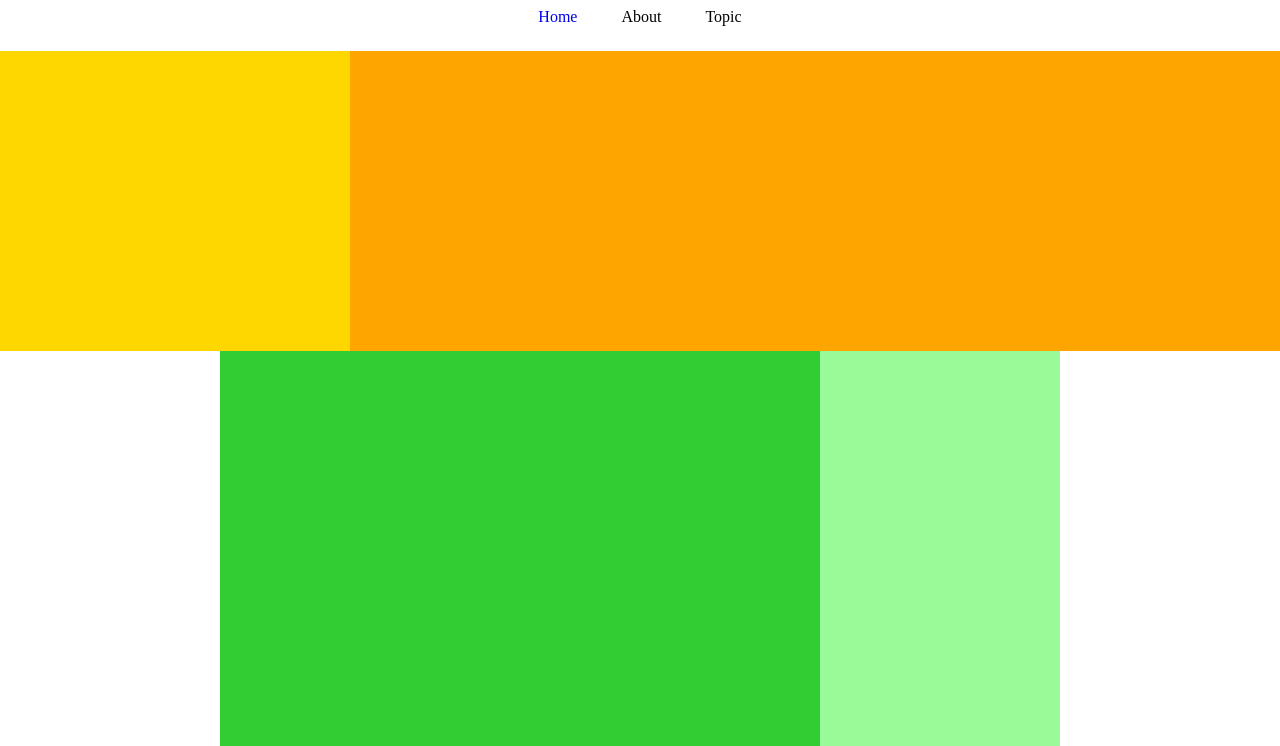
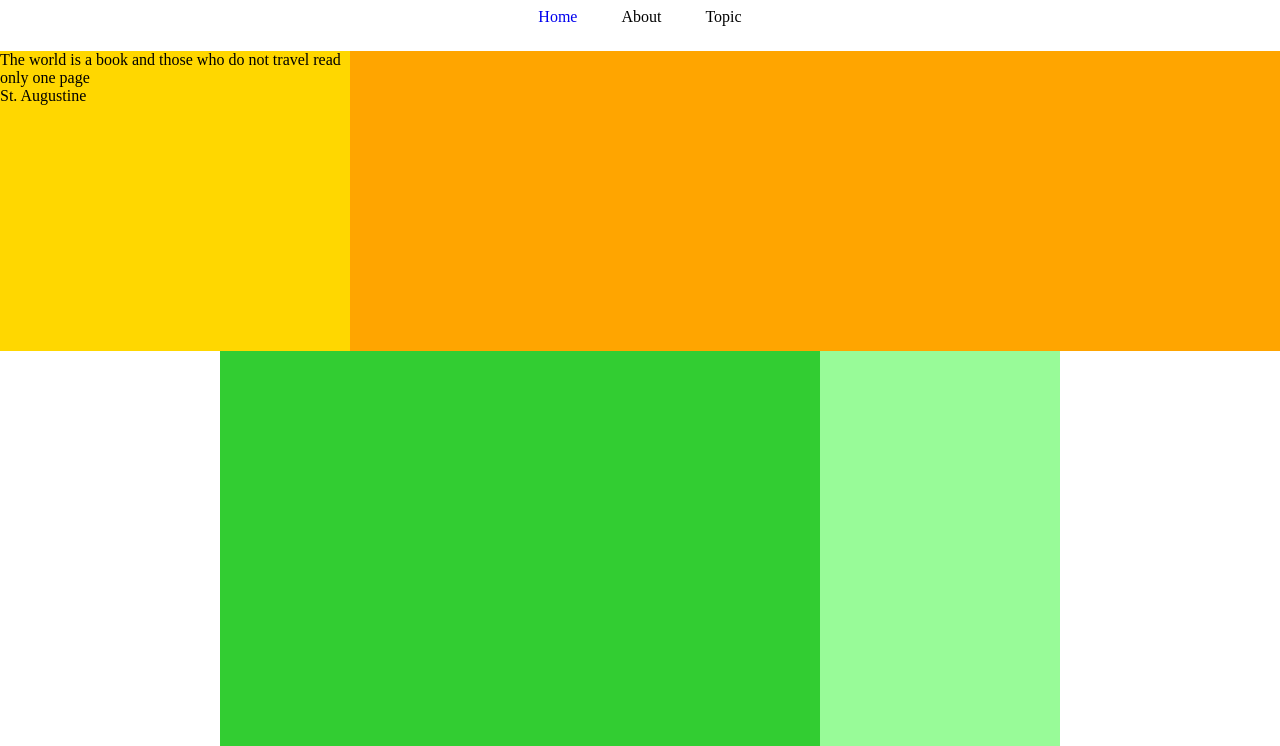
Before and after one commit to daze573/HTML-CSS, a plain HTML site: page caravan/index.html in a window 1280 px wide. Shown: the part 54-800 px from the top of the page. Drawn offline with Linux system fonts and the light colour scheme.

Commit message:
[Start] 1-6

```diff
--- a/caravan/index.html
+++ b/caravan/index.html
@@ -27,7 +27,14 @@
     </header>
 
     <div class="main-visual">
-      <div class="main-visual-content"></div>
+      <div class="main-visual-content">
+        <p class="main-visual-text">
+          The world is a book and those who do not travel read only one page
+        </p>
+        <p class="main-visual-name">
+          St. Augustine
+        </p>
+      </div>
     </div>
 
     <div class="main">
```
